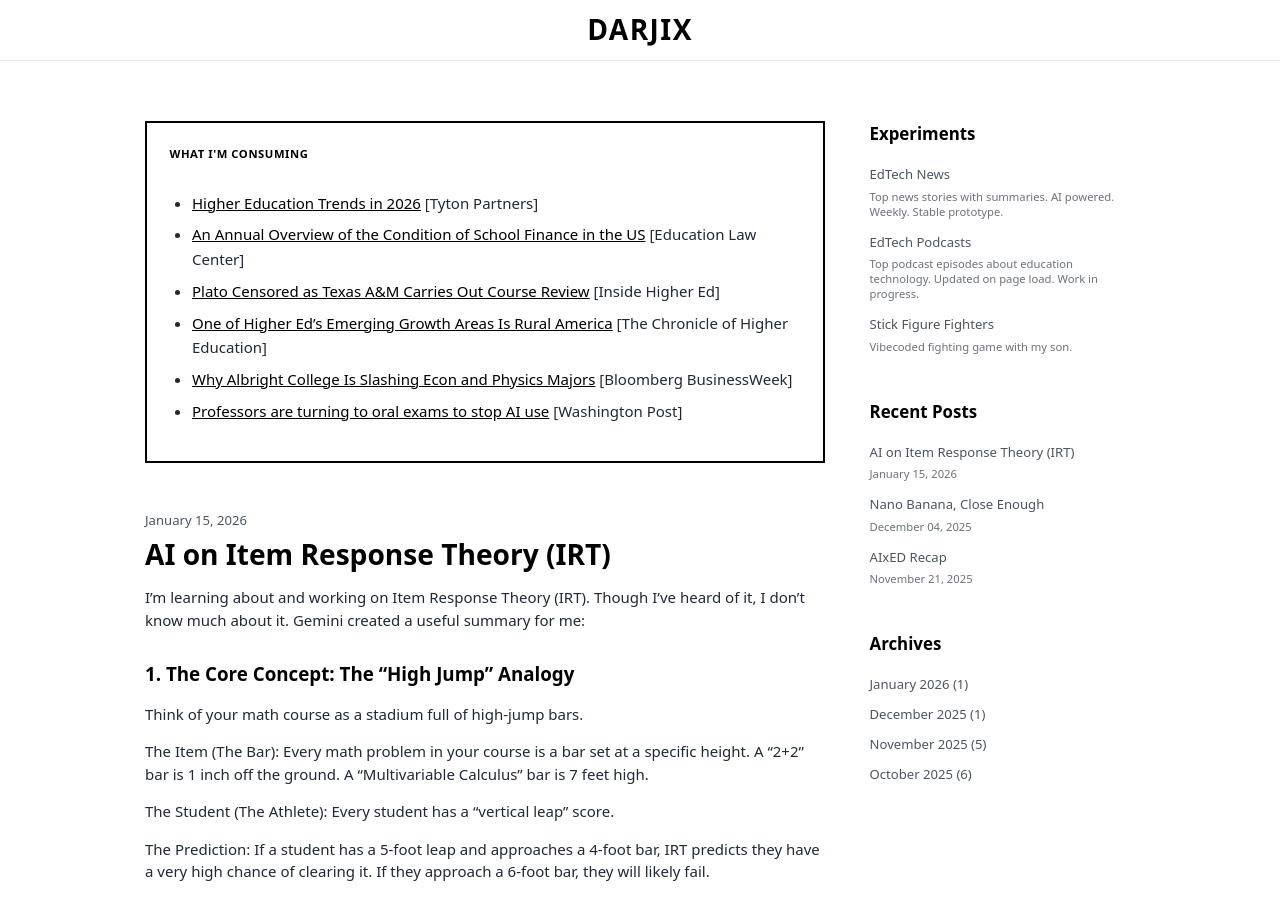
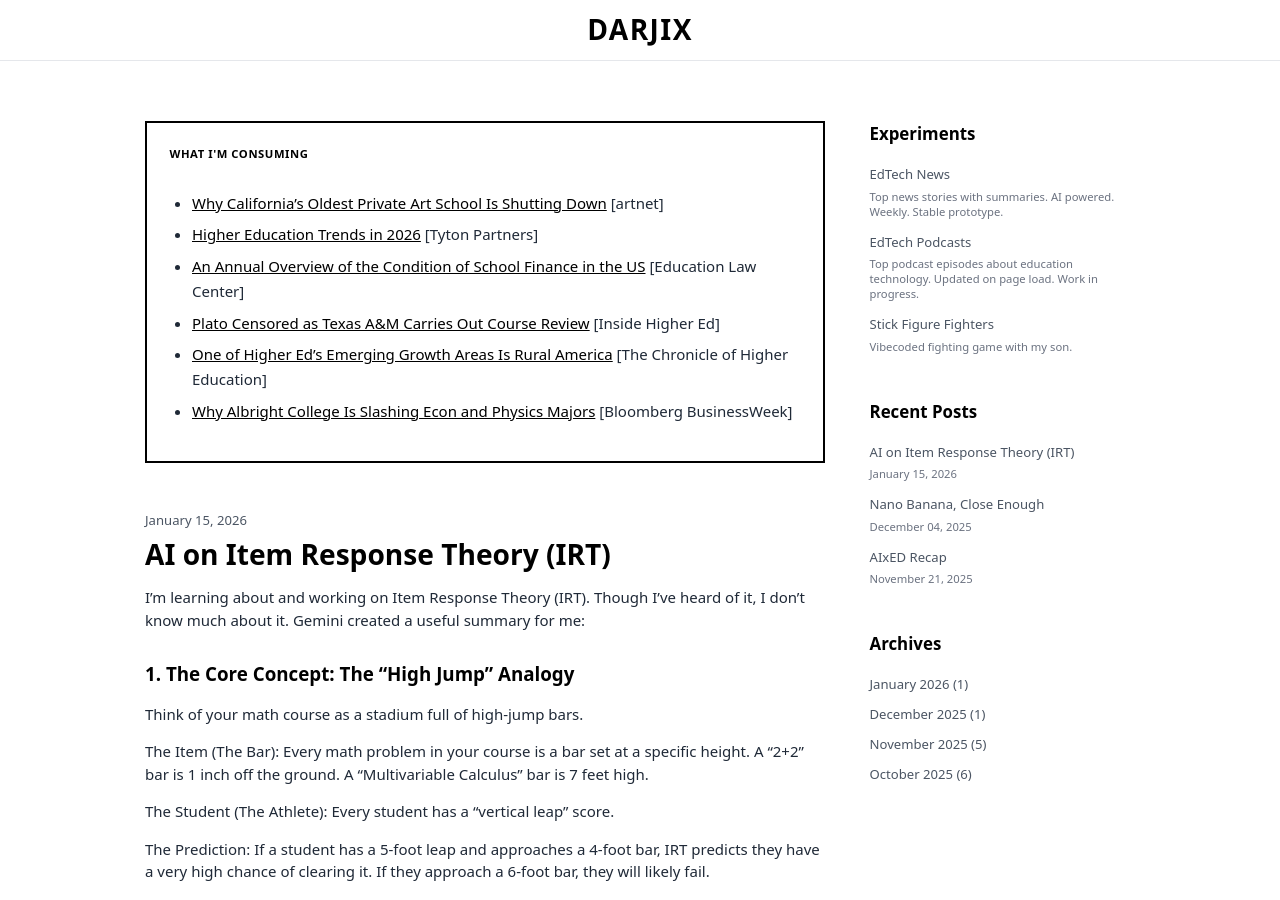
Before and after one commit to saldarji/darjix, a Jekyll site: the page built from index.html, in a window 1280 px wide and 900 px high. Built offline with Jekyll 4.4.1, drawn with Linux system fonts in a browser that asks for light colours; the list of posts is cut into pages by our own code.

Commit message:
Update featured content

```diff
--- a/_includes/featured-content.md
+++ b/_includes/featured-content.md
@@ -1,6 +1,6 @@
+- [Why California’s Oldest Private Art School Is Shutting Down](https://news.artnet.com/art-world/california-college-of-the-arts-closure-2737001) [artnet]
 - [Higher Education Trends in 2026](https://tytonpartners.com/higher-education-trends-in-2026/) [Tyton Partners]
 - [An Annual Overview of the Condition of School Finance in the US](https://edlawcenter.org/research/making-the-grade-2025/) [Education Law Center]
 - [Plato Censored as Texas A&M Carries Out Course Review](https://www.insidehighered.com/news/faculty-issues/academic-freedom/2026/01/07/plato-censored-texas-am-carries-out-course-review) [Inside Higher Ed]
 - [One of Higher Ed's Emerging Growth Areas Is Rural America](https://apple.news/AjEtd7GoYTaW24kylKgLsWA) [The Chronicle of Higher Education]
 - [Why Albright College Is Slashing Econ and Physics Majors](https://apple.news/AY6niU7DaQCKNsNjqdCfCOg) [Bloomberg BusinessWeek]
-- [Professors are turning to oral exams to stop AI use](https://apple.news/AG0Y6W7fpTvmQXDIGOTyvnQ) [Washington Post]
```
